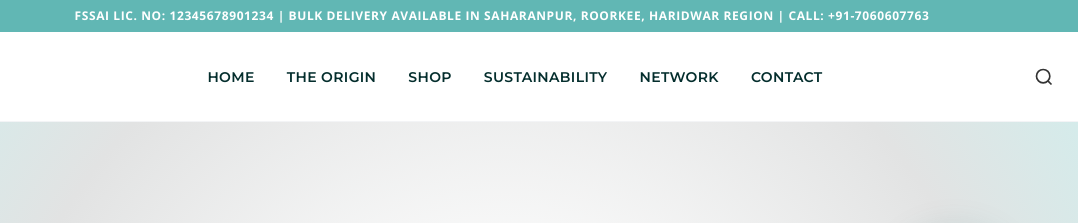
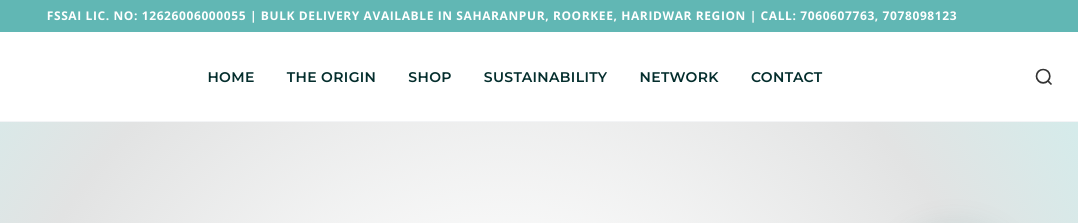
Before and after one commit to freskeypiyo/water, a plain HTML site: page index.html in a window 1280 px wide. Shown: the top 223 px of the page, 138-1216 px from the left. Drawn offline with nearby package versions, Linux system fonts and the light colour scheme.

Commit message:
Update index.html

```diff
--- a/index.html
+++ b/index.html
@@ -88,7 +88,7 @@
 
     <!-- 1. Notification Bar -->
     <div class="bg-brand-accent text-white text-xs font-bold text-center py-2 px-4 uppercase tracking-wider relative z-[60]">
-        <span>FSSAI Lic. No: 12345678901234 | Bulk Delivery Available in Saharanpur, Roorkee, Haridwar Region | Call: +91-7060607763</span>
+        <span>FSSAI Lic. No: 12626006000055 | Bulk Delivery Available in Saharanpur, Roorkee, Haridwar Region | Call: 7060607763, 7078098123</span>
     </div>
 
     <!-- 2. Header -->
```
